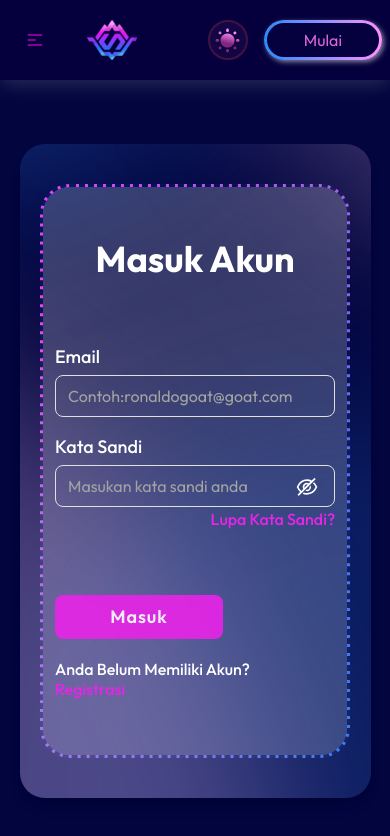
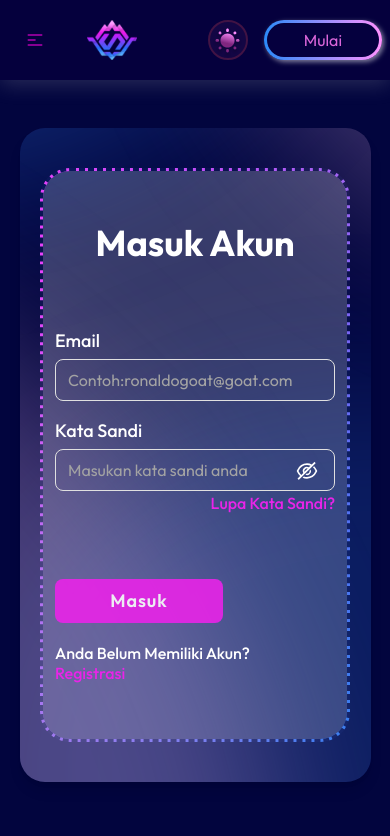
Before and after one commit to zildjianvitoo/srifoton2023fe-deployed, a Next.js app: page /login in a window 390 px wide. Shown: the top 836 px of the page. Built offline with nearby package versions, Linux system fonts and the light colour scheme.

Commit message:
update hoc logic to use token instead of user data

```diff
--- a/components/HOC/WithAuth.jsx
+++ b/components/HOC/WithAuth.jsx
@@ -1,12 +1,12 @@
 import { useRouter } from "next/router";
 import { useEffect } from "react";
-import { useUserStore } from "@/store/userStore";
+import { useAccessTokenStore } from "@/store/tokenStore";
 import NoSSR from "../NoSSR";
 
 const RequireLogin = (WrappedComponent) => {
   const WithAuthentication = () => {
     const router = useRouter();
-    const isLoggedIn = useUserStore((state) => state.user);
+    const isLoggedIn = useAccessTokenStore((state) => state.accessToken);
     useEffect(() => {
       if (!isLoggedIn) {
         router.replace("/");
--- a/components/HOC/WithRedirect.jsx
+++ b/components/HOC/WithRedirect.jsx
@@ -1,11 +1,11 @@
 import { useRouter } from "next/router";
 import { useEffect } from "react";
-import { useUserStore } from "@/store/userStore";
+import { useAccessTokenStore } from "@/store/tokenStore";
 
 const RedirectIfLoggedIn = (WrappedComponent) => {
   const WithRedirect = () => {
     const router = useRouter();
-    const isLoggedIn = useUserStore((state) => state.user);
+    const isLoggedIn = useAccessTokenStore((state) => state.accessToken);
     useEffect(() => {
       if (isLoggedIn) {
         router.replace("/dashboard");
--- a/components/organisms/Credentials/LayoutCredentials.jsx
+++ b/components/organisms/Credentials/LayoutCredentials.jsx
@@ -9,9 +9,9 @@ export default function LayoutCredentials({
   return (
     <section
       id={id}
-      className={`relative mt-24 mb-10 ${
+      className={`relative mt-32 lg:mt-28 mb-10 ${
         authPage && "!mt-10 md:mt-16 lg:mt-24"
-      }  ${loginPage && "mt-36 lg:mt-28"}  `}
+      }  `}
     >
       <div className="p-10 sm:p-20 lg:p-[72px]">
         <div
--- a/pages/dashboard/index.jsx
+++ b/pages/dashboard/index.jsx
@@ -10,6 +10,7 @@ import ErrorMessage from "@/components/atoms/ErrorMessage";
 import Button from "@/components/atoms/Button";
 import { updateDataUser } from "@/utils/api";
 import { useUserStore } from "@/store/userStore";
+import { useAccessTokenStore } from "@/store/tokenStore";
 import { updateUserRules } from "@/utils/formRules";
 import Modal from "@/components/atoms/Modal";
 import useModal from "@/hooks/useModal";
@@ -25,6 +26,8 @@ function Dashboard() {
   } = useModal();
 
   const user = useUserStore((state) => state.user);
+
+  const setAccessToken = useAccessTokenStore((state) => state.setAccessToken);
 
   const { register, handleSubmit, formState } = useForm({
     defaultValues: {
@@ -53,6 +56,7 @@ function Dashboard() {
       setShowModal(true);
     }
   };
+
   return (
     <>
       <Navbar />
--- a/pages/login.jsx
+++ b/pages/login.jsx
@@ -58,7 +58,7 @@ function Login() {
         <title>SRIFOTON | Login</title>
       </Head>
       <LayoutMain>
-        <LayoutCredentials id={"login-section"} loginPage>
+        <LayoutCredentials id={"login-section"}>
           <form className="w-full" onSubmit={handleSubmit(onSubmitHandler)}>
             <CredentialsCard>
               <div className="relative z-10 flex flex-col w-full gap-4">
```
